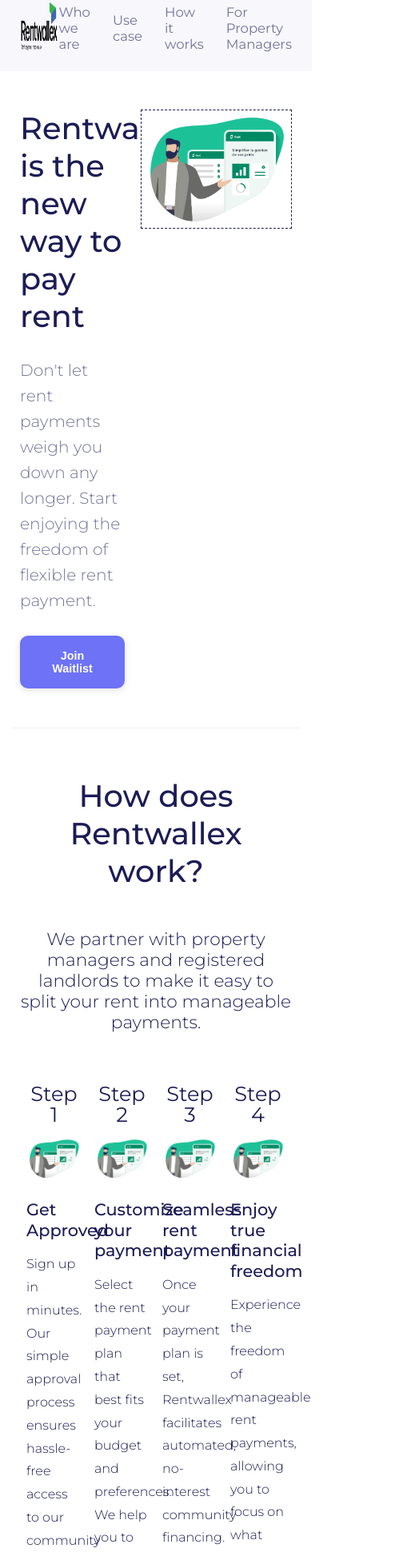
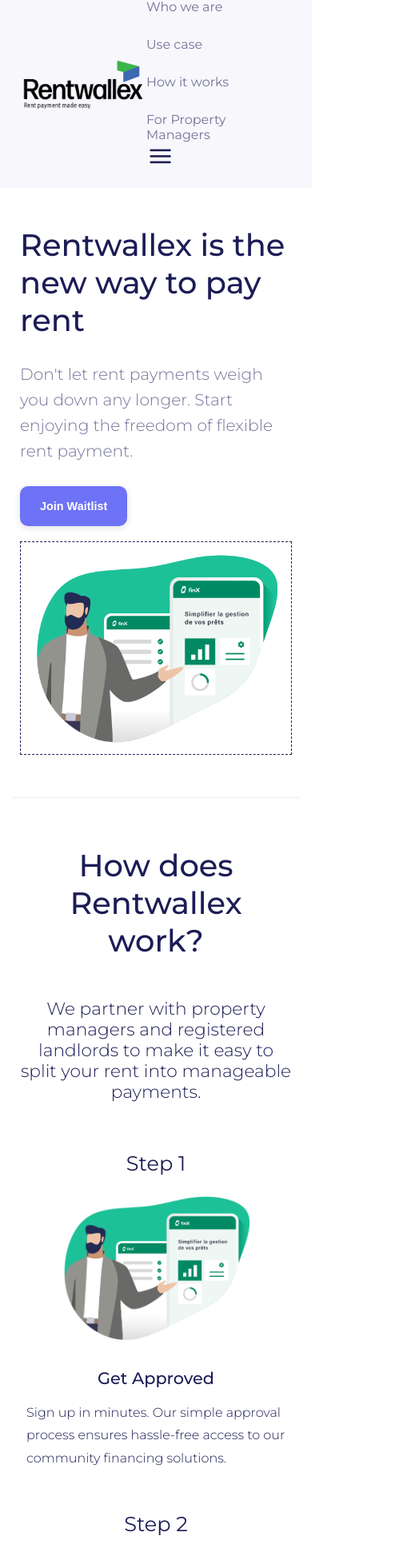
Before and after one commit to charleyoshi/rentwallex, a React (Create React App) app in the folder client/: page / in a window 390 px wide. Shown: the part 19-1960 px from the top of the page at 80% size, 514 px wide, since content can reach past the window. Built offline with nearby package versions, Linux system fonts and the light colour scheme.

Commit message:
mobile responsive

```diff
--- a/client/src/components/Footer.js
+++ b/client/src/components/Footer.js
@@ -4,6 +4,7 @@ import LinkIn from '../assets/linkedin.png';
 import Facebook from '../assets/facebook.png';
 import Instagram from '../assets/instagram.png';
 import Twitter from '../assets/twitter.png';
+import { Link } from 'react-router-dom';
 
 export default function Footer() {
   const logoStyle = { width: '250px', height: 'auto', marginRight: '10px' };
@@ -15,7 +16,9 @@ export default function Footer() {
       <div className='container'>
         {/* Left section */}
         <div className='left'>
-          <img src={RentwallexLogo} alt="Rentwallex Logo" style={logoStyle} />
+          <Link to="/">
+            <img src={RentwallexLogo} alt="Rentwallex Logo" style={logoStyle} />
+          </Link>
           <div>
             <a href="/privacy">Privacy</a>
           </div>
@@ -23,7 +26,8 @@ export default function Footer() {
             <a href="/terms">Terms and Agreement</a>
           </div>
         </div>
-
+        <br className='linebreak' />
+        <br className='linebreak' />
         {/* Right section */}
         <div className='right'>
           <img src={LinkIn} alt="LinkedIn" style={iconsStyle} />
@@ -31,7 +35,11 @@ export default function Footer() {
           <img src={Instagram} alt="Instagram" style={iconsStyle} />
           <img src={Twitter} alt="Twitter" style={iconsStyle} />
         </div>
+        <br className='linebreak' />
+      <br className='linebreak'/>
       </div>
+
+
     </footer>
   );
 }
--- a/client/src/components/Navbar.js
+++ b/client/src/components/Navbar.js
@@ -1,6 +1,7 @@
 import { Link } from "react-router-dom";
 import Button from "./Button";
 import logo from "../assets/rentwallex_logo_cropped.png";
+import { useState } from "react";
 
 // props for Navbar:
 //  - forPage : specify for which page. e.g. `home`
@@ -13,23 +14,27 @@ export default function Navbar(props) {
     forPage = "home";
   }
 
+  const [menuOpen, setMenuOpen] = useState(false);
+
+  const toggleMenu = () => {
+    setMenuOpen(!menuOpen);
+  };
   return (
     <header className="Navbar">
       <div className="container">
         <Link to="/">
-          <img
-            className="logo"
-            height={68}
-            src={logo}
-            alt="logo"
-          />
+          <img className="logo" height={68} src={logo} alt="logo" />
         </Link>
         <div className="right">
-          <Link to="/mission">Who we are</Link>
-          <Link>Use case</Link>
-          <Link>How it works</Link>
-          <Link>For Property Managers</Link>
-          <span className="icon-menu material-symbols-rounded">menu</span>
+          <div className={`menu-items ${menuOpen ? "open" : ""}`}>
+            <Link to="/mission">Who we are</Link>
+            <Link>Use case</Link>
+            <Link>How it works</Link>
+            <Link>For Property Managers</Link>
+          </div>
+          <div className="menu-toggle" onClick={toggleMenu}>
+            <span className="icon-menu material-symbols-rounded">menu</span>
+          </div>
         </div>
       </div>
     </header>
--- a/client/src/components/howItWorks.js
+++ b/client/src/components/howItWorks.js
@@ -39,6 +39,8 @@ function HowItWorks() {
           <h4>Sign up in minutes. Our simple approval process ensures hassle-free
             access to our community financing solutions.</h4>
         </div>
+        <br className='linebreak'/>
+        <br className='linebreak'/>
         <div className="step">
           <p>Step 2</p>
           <img src={dummy_picture} alt="dummy_picture" />
@@ -47,6 +49,8 @@ function HowItWorks() {
             preferences. We help you to customize repayment based on your pay slip, ensuring a
             seamless alignment with your income.</h4>
         </div>
+        <br className='linebreak'/>
+        <br className='linebreak'/>
         <div className="step">
           <p>Step 3</p>
           <img src={dummy_picture} alt="dummy_picture" />
@@ -55,6 +59,8 @@ function HowItWorks() {
             automated, no-interest community financing. Your rent is paid directly to your property
             manager or registered landlord in full. No late payment. No harassment.</h4>
         </div>
+        <br className='linebreak'/>
+        <br className='linebreak'/>
         <div className="step">
           <p>Step 4</p>
           <img src={dummy_picture} alt="dummy_picture" />
--- a/client/src/index.css
+++ b/client/src/index.css
@@ -24,6 +24,7 @@ body {
   margin: 0;
   font-family: 'Montserrat', 'Noto Sans JP', sans-serif;
   color: var(--primary-text);
+  width: 100vw;
 }
 
 * {
@@ -85,12 +86,15 @@ img {
 }
 
 .Navbar .container .right {
-  display: flex;
   align-items: center;
-  gap: 28px;
   font-size: 120%;
   font-weight: 400;
   padding-right: 10px;
+
+  .menu-items {
+    display: flex;
+    gap: 28px;
+  }
 
   .icon-menu {
     font-size: 220%;
@@ -313,7 +317,7 @@ img {
 
   .Question {
     border-bottom: solid 0.5px;
-    height: 70px;
+    height: fit-content;
     padding: 15px;
     display: flex;
     justify-content: space-between;
@@ -358,6 +362,7 @@ img {
     padding-left: 30px;
     background-color: var(--secondary-background);
     color: var(--primary-text);
+
     .widthWrapper {
       padding-left: 10px;
       margin: 0 auto;
@@ -374,12 +379,17 @@ img {
     margin: auto;
     color: var(--secondary-text);
 
-    h1, h3, h5, li {
+    h1,
+    h3,
+    h5,
+    li {
       width: 68%;
       margin: auto;
     }
 
-    h3, h5, li {
+    h3,
+    h5,
+    li {
       line-height: 1.6rem;
     }
 
@@ -387,7 +397,8 @@ img {
       width: 80%;
       margin: auto;
     }
-    h1{
+
+    h1 {
       text-align: center;
       font-size: 260%;
       font-weight: 400;
@@ -401,7 +412,8 @@ img {
       color: var(--primary-text);
     }
 
-    h5 , li{
+    h5,
+    li {
       font-size: 110%;
       font-weight: 300;
     }
@@ -577,6 +589,9 @@ footer {
   }
 }
 
+.linebreak {
+  display: none;
+}
 
 /* width adjustment */
 
@@ -589,3 +604,121 @@ footer {
     font-size: 230%;
   }
 }
+
+/* Media queries for mobile devices Nav */
+@media only screen and (max-width: 768px) {
+
+  .Navbar .container .right {
+    flex-direction: row;
+    align-items: center;
+    gap: 10px;
+    font-size: 100%;
+  }
+
+  .Navbar .container .right a {
+    font-size: 100%;
+  }
+
+  .Navbar .container .right .icon-menu {
+    display: inline-block;
+  }
+
+  .menu-items {
+    display: none;
+    flex-direction: column;
+    align-items: flex-start;
+  }
+
+  .menu-items.open {
+    display: flex;
+  }
+
+
+  .linebreak {
+    display: block;
+  }
+
+
+  .home {
+    section.one {
+      flex-direction: column;
+      width: 100%;
+
+      .left {
+
+        width: 100%;
+      }
+
+      .right {
+        width: 100%;
+      }
+    }
+
+    section.two .howItWorks .steps {
+
+      flex-direction: column;
+      width: 100%;
+
+      .step {
+        width: 100%;
+        text-align: center;
+
+        img {
+          width: 80%;
+        }
+
+        h4 {
+          text-align: start;
+        }
+      }
+    }
+
+    section.three {
+      width: 90%;
+      h1 {
+        font-size: 650%;
+      }
+    }
+
+
+  }
+
+  .waitlist {
+    .pageWrapper{
+      flex-direction: column;
+      .left {
+        width: 100%;
+        margin: auto;
+      }
+      .right {
+
+        width: 100%;
+
+        h1 {
+          font-size: 300%;
+        }
+        form .field select {
+          min-width: 100%;
+          width: 100%;
+          padding: 8px;
+        }
+      }
+    }
+  }
+
+
+  footer .container {
+    flex-direction: column;
+
+    .left {
+      flex-direction: column;
+
+      a img {
+        margin-right: 0px !important;
+      }
+    }
+
+  }
+
+
+}
--- a/client/src/pages/Home.js
+++ b/client/src/pages/Home.js
@@ -1,4 +1,4 @@
-import React, { useState } from 'react'
+import React, { useEffect, useLayoutEffect, useState } from 'react'
 import Navbar from '../components/Navbar'
 import Button from '../components/Button'
 import HowItWorks from "../components/howItWorks";
@@ -58,6 +58,7 @@ export default function Home() {
             </Link>
 
           </div>
+          <br className='linebreak'/>
           <div className="right">
             <img
               referrerPolicy="no-referrer"
```
